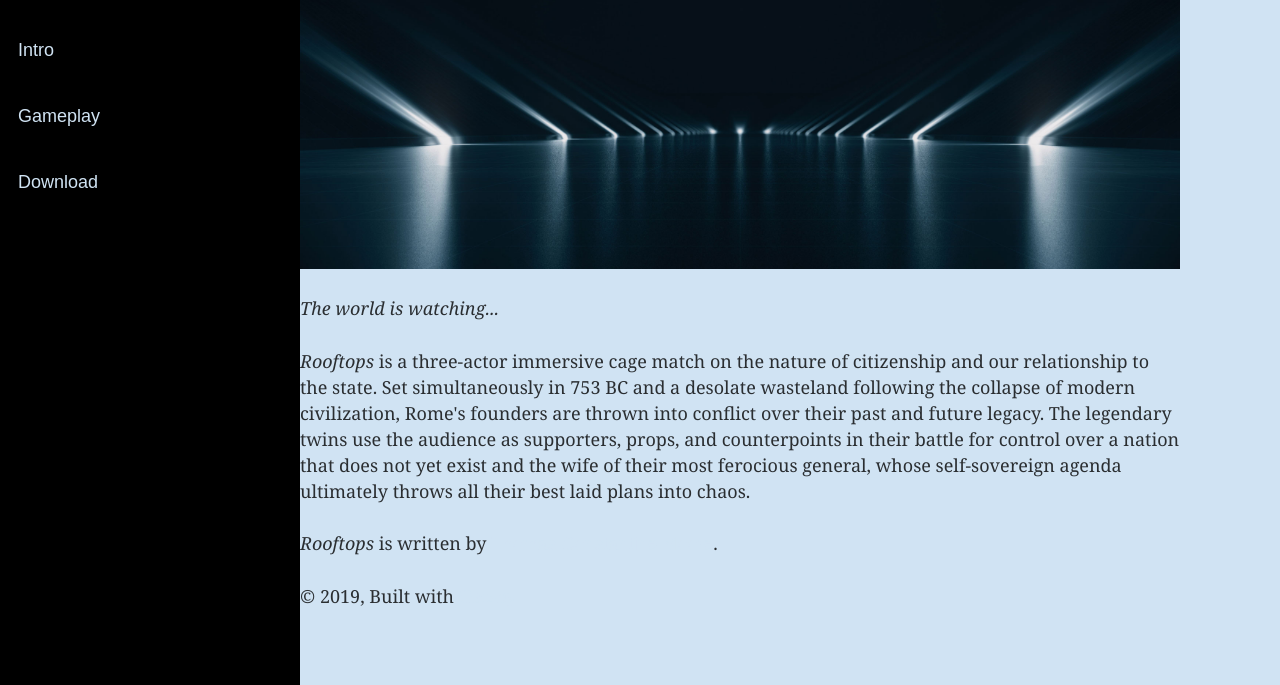
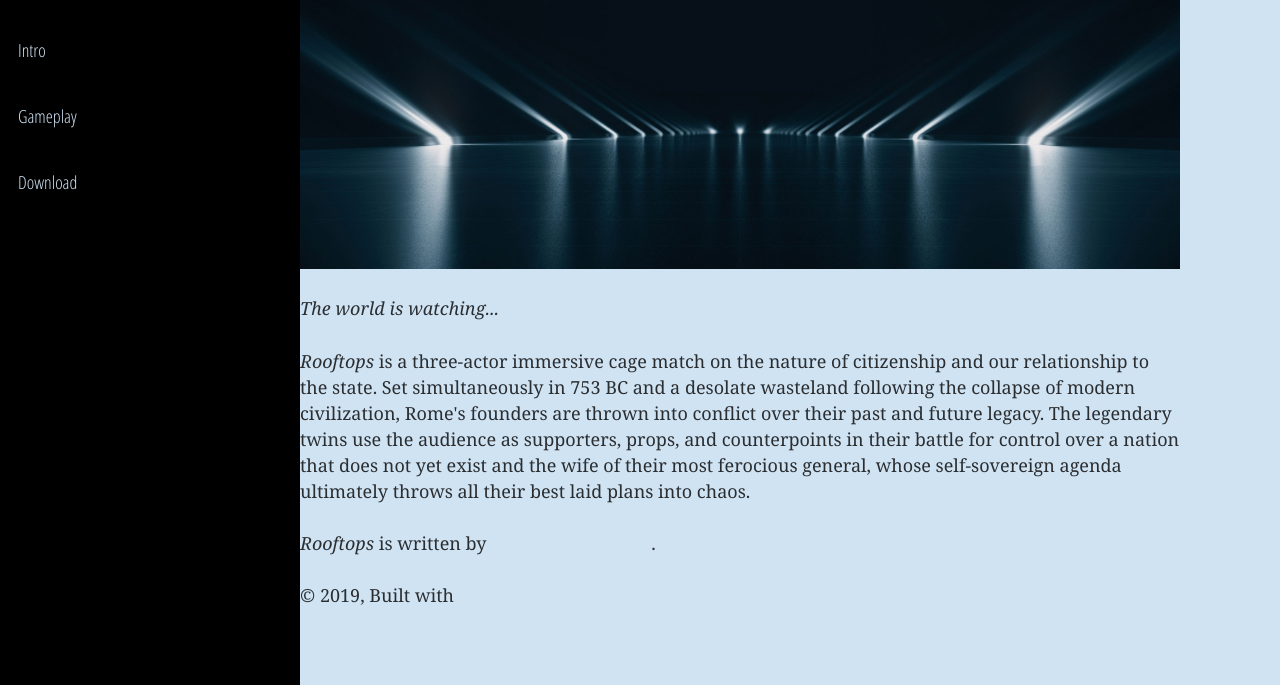
Before and after one commit to thomasmost/rooftops, a Gatsby site: page / in a window 1280 px wide. Shown: the part 115-800 px from the top of the page. Built offline with nearby package versions, Linux system fonts and the light colour scheme; Gatsby itself is replaced by a stand-in of ours.

Commit message:
add open sans

```diff
--- a/src/components/layout.scss
+++ b/src/components/layout.scss
@@ -1,4 +1,5 @@
 @import url('https://fonts.googleapis.com/css?family=Righteous&display=swap');
+@import url('https://fonts.googleapis.com/css?family=Open+Sans+Condensed:300&display=swap');
 
 html {
   font-family: sans-serif;
@@ -25,7 +26,7 @@
   background-color: #d0e3f3;
 }
 a {
-  font-family: 'Open-Sans', sans-serif;
+  font-family: 'Open Sans Condensed', sans-serif;
   color: #d0e3f3;
   text-decoration: none;
 }
```
